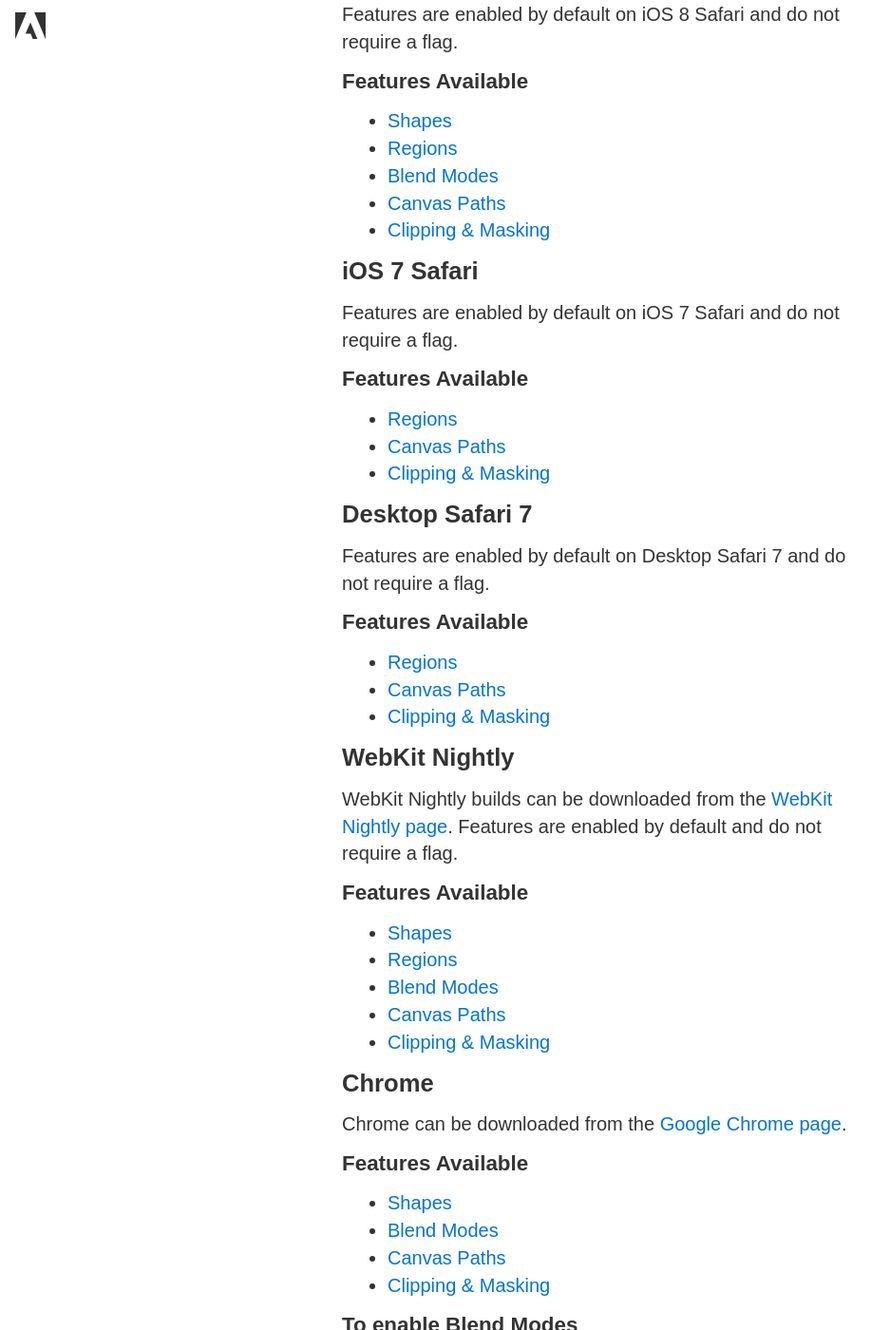
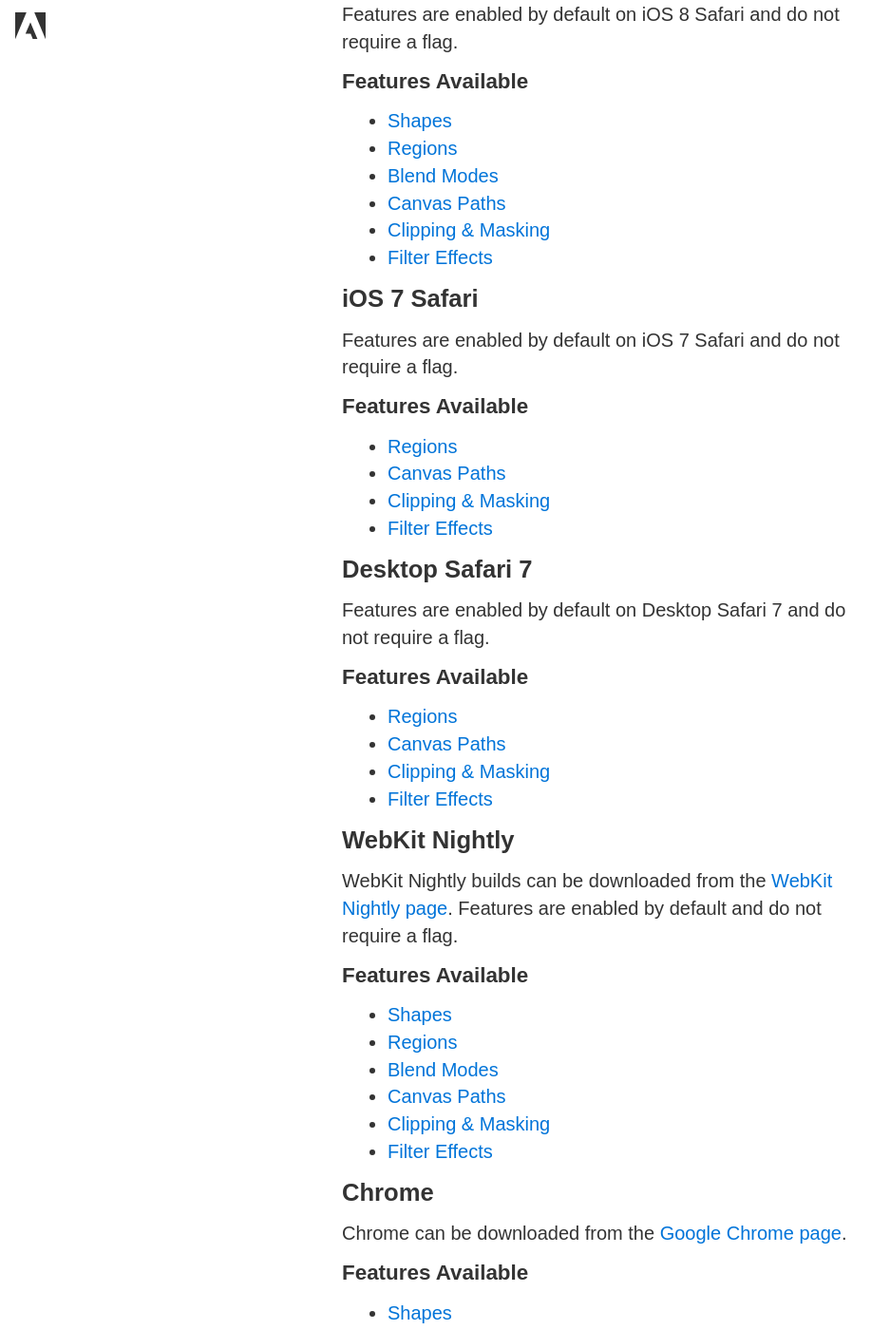
Before and after one commit to adobe-webplatform/adobe-webplatform.github.io, a Jekyll site: the page built from enable.md, in a window 1280 px wide and 1400 px high, scrolled down 592 px. Shown: the whole window at 95% size, without its empty margins (0-937 px from the left). Built offline with Jekyll 4.4.1, drawn with Linux system fonts in a browser that asks for light colours; nearby versions of some CDN libraries; comment, search, counter and statistics services are not loaded; some of the changed text lies outside the part shown.

Commit message:
Add Filter Effects, since it's available almost everywhere

```diff
--- a/enable.md
+++ b/enable.md
@@ -29,6 +29,7 @@ Features are enabled by default on iOS 8 Safari and do not require a flag.
 * [Blend Modes][blend-modes]
 * [Canvas Paths](http://blogs.adobe.com/webplatform/2013/09/18/ios-7-safari-new-web-platform-features/)
 * [Clipping & Masking][clipping-and-masking]
+* [Filter Effects][filter-effects]
 
 ### iOS 7 Safari
 
@@ -38,6 +39,7 @@ Features are enabled by default on iOS 7 Safari and do not require a flag.
 * [Regions][regions]
 * [Canvas Paths](http://blogs.adobe.com/webplatform/2013/09/18/ios-7-safari-new-web-platform-features/)
 * [Clipping & Masking][clipping-and-masking]
+* [Filter Effects][filter-effects]
 
 ### Desktop Safari 7
 
@@ -47,6 +49,7 @@ Features are enabled by default on Desktop Safari 7 and do not require a flag.
 * [Regions][regions]
 * [Canvas Paths](http://blogs.adobe.com/webplatform/2013/09/18/ios-7-safari-new-web-platform-features/)
 * [Clipping & Masking][clipping-and-masking]
+* [Filter Effects][filter-effects]
 
 ### WebKit Nightly
 
@@ -58,6 +61,7 @@ WebKit Nightly builds can be downloaded from the [WebKit Nightly page](http://ni
 * [Blend Modes][blend-modes]
 * [Canvas Paths](http://blogs.adobe.com/webplatform/2013/09/18/ios-7-safari-new-web-platform-features/)
 * [Clipping & Masking][clipping-and-masking]
+* [Filter Effects][filter-effects]
 
 ### Chrome
 
@@ -68,6 +72,7 @@ Chrome can be downloaded from the [Google Chrome page](https://www.google.com/in
 * [Blend Modes][blend-modes]
 * [Canvas Paths](http://blogs.adobe.com/webplatform/2013/09/18/ios-7-safari-new-web-platform-features/)
 * [Clipping & Masking][clipping-and-masking]
+* [Filter Effects][filter-effects]
 
 #### To enable Blend Modes
 1. Copy and paste `chrome://flags/#enable-experimental-web-platform-features` into the address bar, then press enter.
@@ -85,6 +90,7 @@ Chrome Canary builds can be downloaded from the [Google Chrome Canary page](http
 * [Blend Modes][blend-modes]
 * [Canvas Paths](http://blogs.adobe.com/webplatform/2013/09/18/ios-7-safari-new-web-platform-features/)
 * [Clipping & Masking][clipping-and-masking]
+* [Filter Effects][filter-effects]
 
 #### To enable Blend Modes
 1. Copy and paste `chrome://flags/#enable-experimental-web-platform-features` into the address bar, then press enter.
@@ -127,6 +133,7 @@ Opera can be downloaded from the [Opera home page](http://www.opera.com/){:targe
 * [Blend Modes][blend-modes] (requires version 22+)
 * [Canvas Paths](http://blogs.adobe.com/webplatform/2013/09/18/ios-7-safari-new-web-platform-features/) (requires version 17+)
 * [Clipping & Masking][clipping-and-masking] (requires version 17+)
+* [Filter Effects][filter-effects] (requires version 17+)
 
 #### To enable Blend Modes
 1. Copy and paste `opera://flags/#enable-experimental-web-platform-features` into the address bar, then press enter.
```
